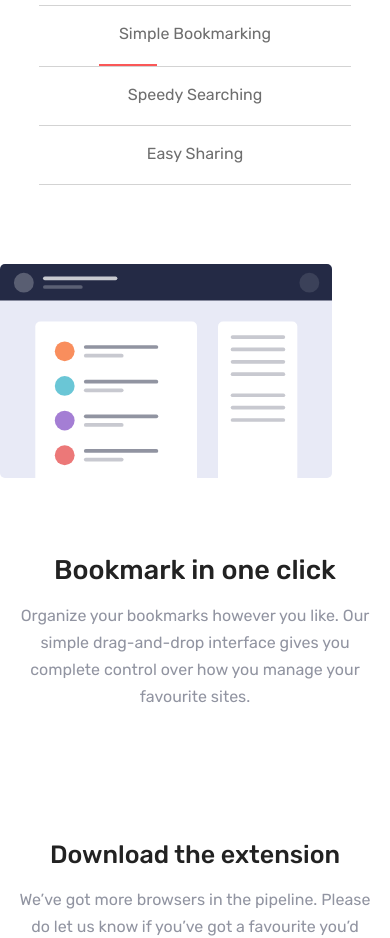
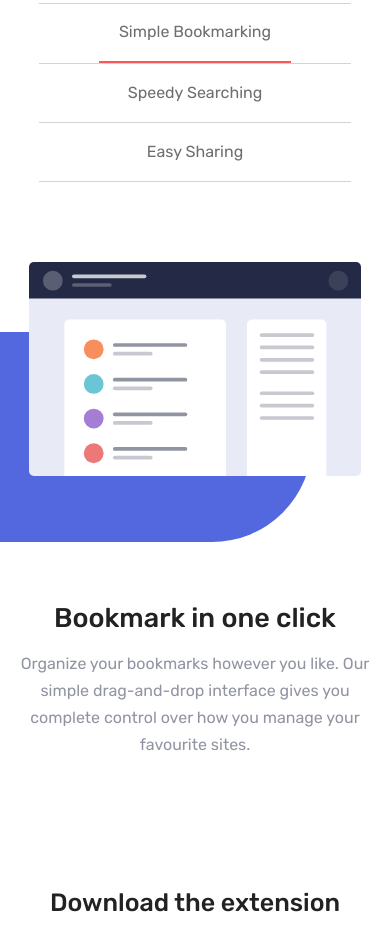
Before and after one commit to tomi-iwamoto/bookmark, a website built with Parcel: page index.html in a window 390 px wide. Shown: the part 1062-2000 px from the top of the page. Built offline with nearby package versions, Linux system fonts and the light colour scheme.

Commit message:
Fixed the positioning of slider images in mobile

```diff
--- a/css/main.css
+++ b/css/main.css
@@ -203,16 +203,18 @@ header {
 .header-buttons button {
   border:none;
   border-radius: 6px;
-  padding:20px;
+  padding:20px 15px;
   font-family: 'Rubik', sans-serif;
-  font-size: 14px;
+  font-size: 12px;
   font-weight: 500;
   box-shadow: hsl(235, 23%, 90%) 5px 5px 5px;
+  width:40%;
 }
 
 #chrome-button {
   background-color:hsl(231, 69%, 60%);
   color:white;
+
 }
 
 /*---------FEATURES SECTION---------*/
@@ -260,24 +262,26 @@ header {
 }
 
 .divider1 {
-  width:30%;
   background-color: hsl(0, 94%, 66%);
   height:2px;
 }
 .divider2 {
-  width:30%;
   background-color: hsl(0, 94%, 66%);
   height:2px;
 }
 .divider3 {
-  width:30%;
   background-color: hsl(0, 94%, 66%);
   height:2px;
 }
 
 
 .features-wrap {
+  display:flex;
+  flex-direction: column;
+  justify-content: center;
+  align-items: center;
   width:100%;
+  position: relative;
 }
 
 .features-button {
@@ -305,17 +309,23 @@ header {
   position: relative;
 }
 
-.features-img .features-img-background {
+.features-img-background {
   background-color: hsl(231, 69%, 60%);
   width:80%;
   height:210px;
   z-index:-1;
   position: absolute;
   left:0;
-  top:35px;
+  top:150px;
   border-bottom-right-radius: 100px;
 }
 
+.features-img-wrap {
+  display:flex;
+  flex-direction: column;
+  justify-content: center;
+  align-items: center;
+}
 .features-img img {
   width:85%;
 }
@@ -326,7 +336,7 @@ header {
   flex-direction: column;
   justify-content: center;
   align-items: center;
-  padding-top:50px;
+  padding-top:100px;
 }
 
 .features-desc h3 {
```
Also changed, not shown: index.html (+0 -2 lines).
